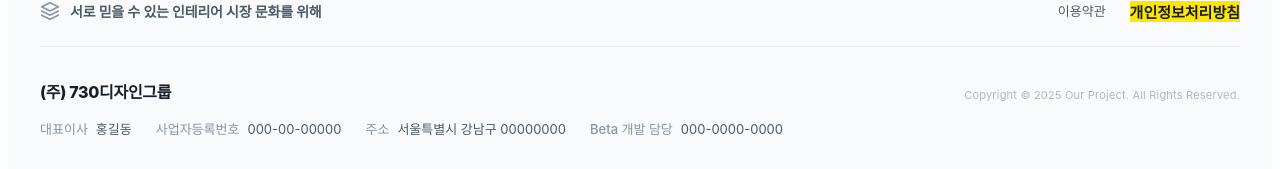
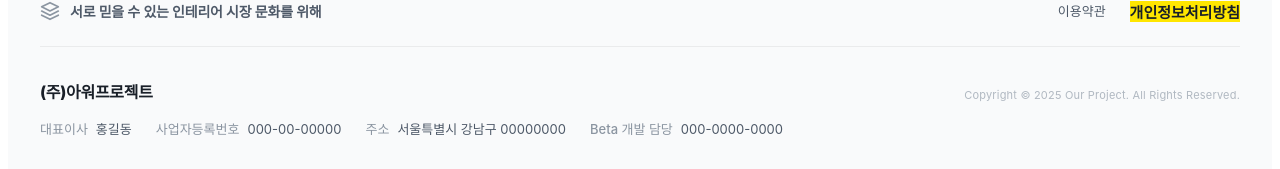
Before and after one commit to livvyara/our-pr, a React (Vite) app: page / in a window 1280 px wide. Shown: the part 3525-3694 px from the top of the page. Built offline with nearby package versions, Linux system fonts and the light colour scheme; no server answers; the database is empty.

Commit message:
feat : 노무페이지 오류수정

```diff
--- a/src/components/common/Footer.tsx
+++ b/src/components/common/Footer.tsx
@@ -44,7 +44,7 @@ const Footer: React.FC = () => {
         {/* Bottom Section: Business Info */}
         <div className="ft-bottom-section">
           <div className="ft-biz-info">
-            <h3 className="ft-company-name">(주) 730디자인그룹</h3>
+            <h3 className="ft-company-name">(주)아워프로젝트</h3>
 
             {/* Semantic Definition List for Info */}
             <dl className="ft-info-list">
```
